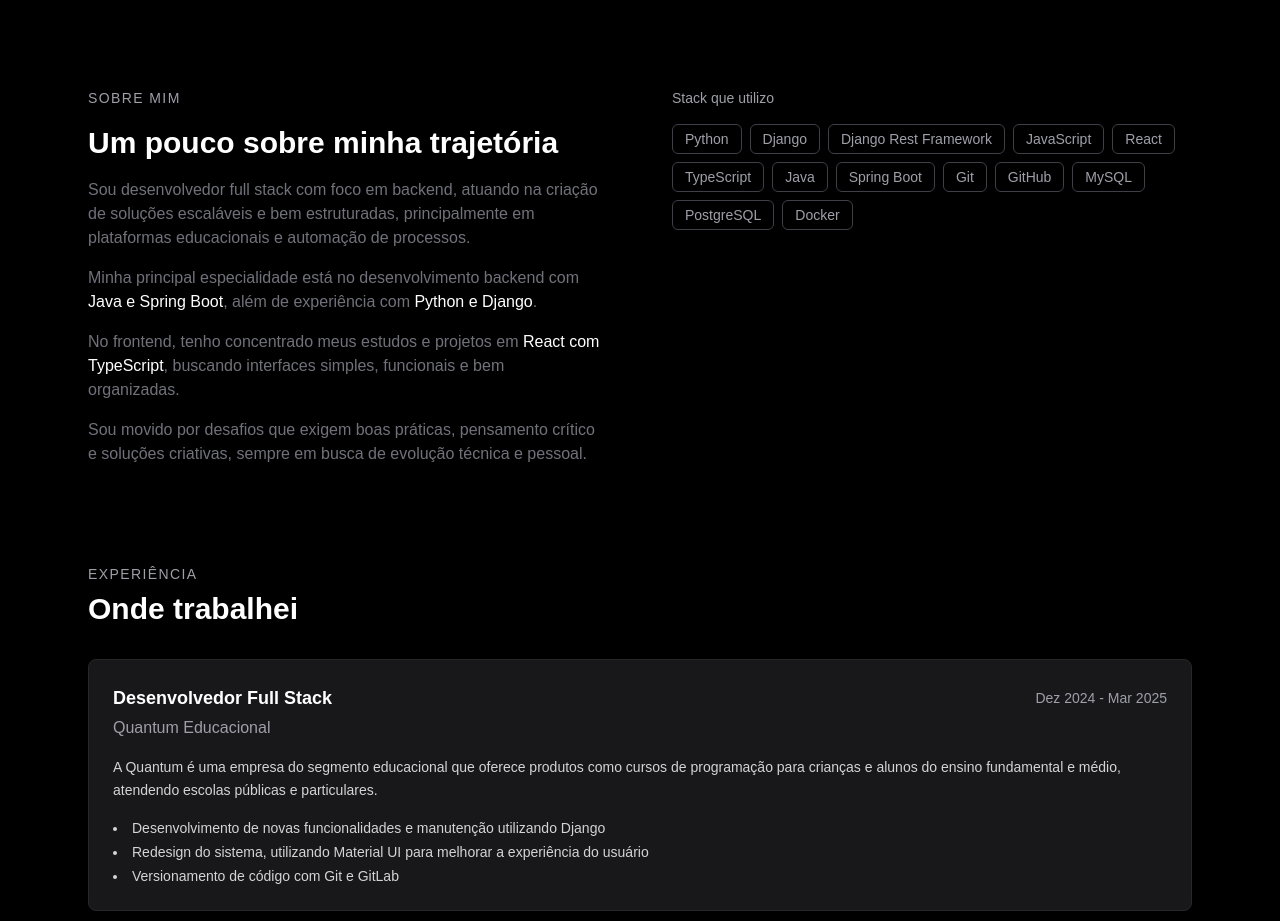
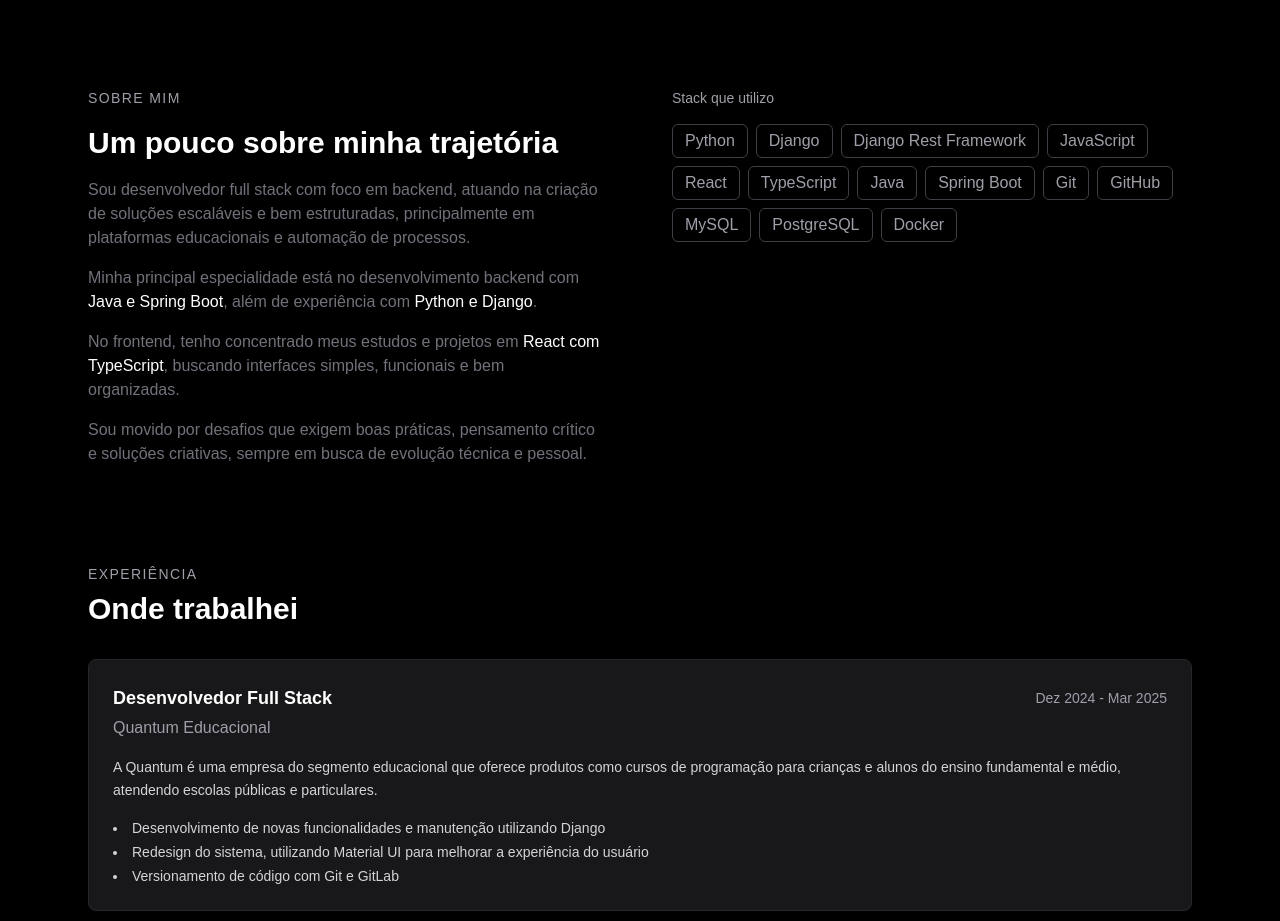
Before and after one commit to williamandradesantana/portfolio, a React (Vite) app: page / in a window 1280 px wide. Shown: the part 840-1761 px from the top of the page. Built offline with nearby package versions, Linux system fonts and the light colour scheme.

Commit message:
fix(span): fix invisible hover text on chips in light mode
Use dark text on hover in light mode and bump the font size on larger screens.

```diff
--- a/src/components/Span/index.tsx
+++ b/src/components/Span/index.tsx
@@ -8,8 +8,10 @@ export function Span({ children }: SpanProps) {
   return (
     <span
       className={clsx(
-        "rounded-md border border-zinc-700 px-3 py-1 text-sm text-zinc-700",
-        "transition hover:border-zinc-500 hover:text-white dark:text-zinc-400 dark:hover:text-zinc-300",
+        "rounded-md border px-3 py-1 text-sm md:text-base",
+        "border-zinc-300 text-zinc-700 hover:border-zinc-500 hover:text-zinc-900",
+        "dark:border-zinc-700 dark:text-zinc-400 dark:hover:border-zinc-500 dark:hover:text-white",
+        "transition",
       )}
     >
       {children}
```
